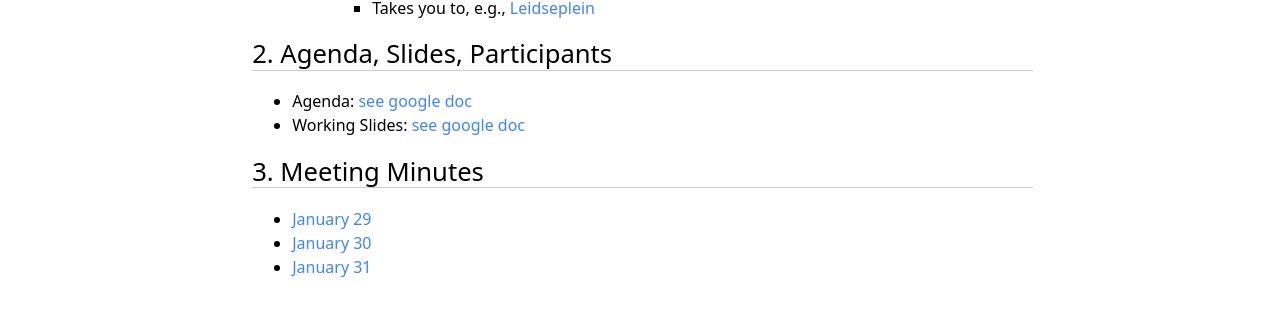
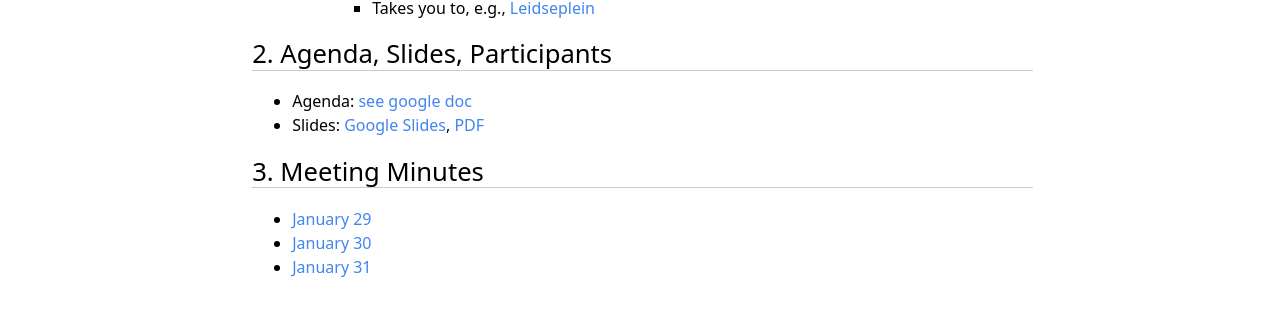
Before and after one commit to w3c/did-wg, a Jekyll site: the page built from Meetings/F2F/2020.01.Amsterdam.md, in a window 1280 px wide. Shown: the part 988-1297 px from the top of the page. Built offline with Jekyll 4.4.1, drawn with Linux system fonts in a browser that asks for light colours; some web fonts are replaced; our own code applies the rules of GitHub Pages for plain Markdown files.

Commit message:
Add link to PDF of Amsterdam slides

```diff
--- a/Meetings/F2F/2020.01.Amsterdam.md
+++ b/Meetings/F2F/2020.01.Amsterdam.md
@@ -34,7 +34,7 @@ Public travel information to/from Schiphol if you want to stay (or just go to) A
 ## Agenda, Slides, Participants
 
 * Agenda: [see google doc](https://docs.google.com/spreadsheets/d/11haGLiY3AYi8uxIQcfndAixmtXjymNTTFbDQWRYkKrQ/edit#gid=0)
-* Working Slides: [see google doc](https://docs.google.com/presentation/d/1XI5rrEdBUSYd2tW07GfzOjBkvgKmfeKQyh95Ekl-u8o/edit#slide=id.p)
+* Slides: [Google Slides](https://docs.google.com/presentation/d/1XI5rrEdBUSYd2tW07GfzOjBkvgKmfeKQyh95Ekl-u8o/edit#slide=id.p), [PDF](DIDWG_F2F_2020_Sessions.pdf)
 
 ## Meeting Minutes
 
```
